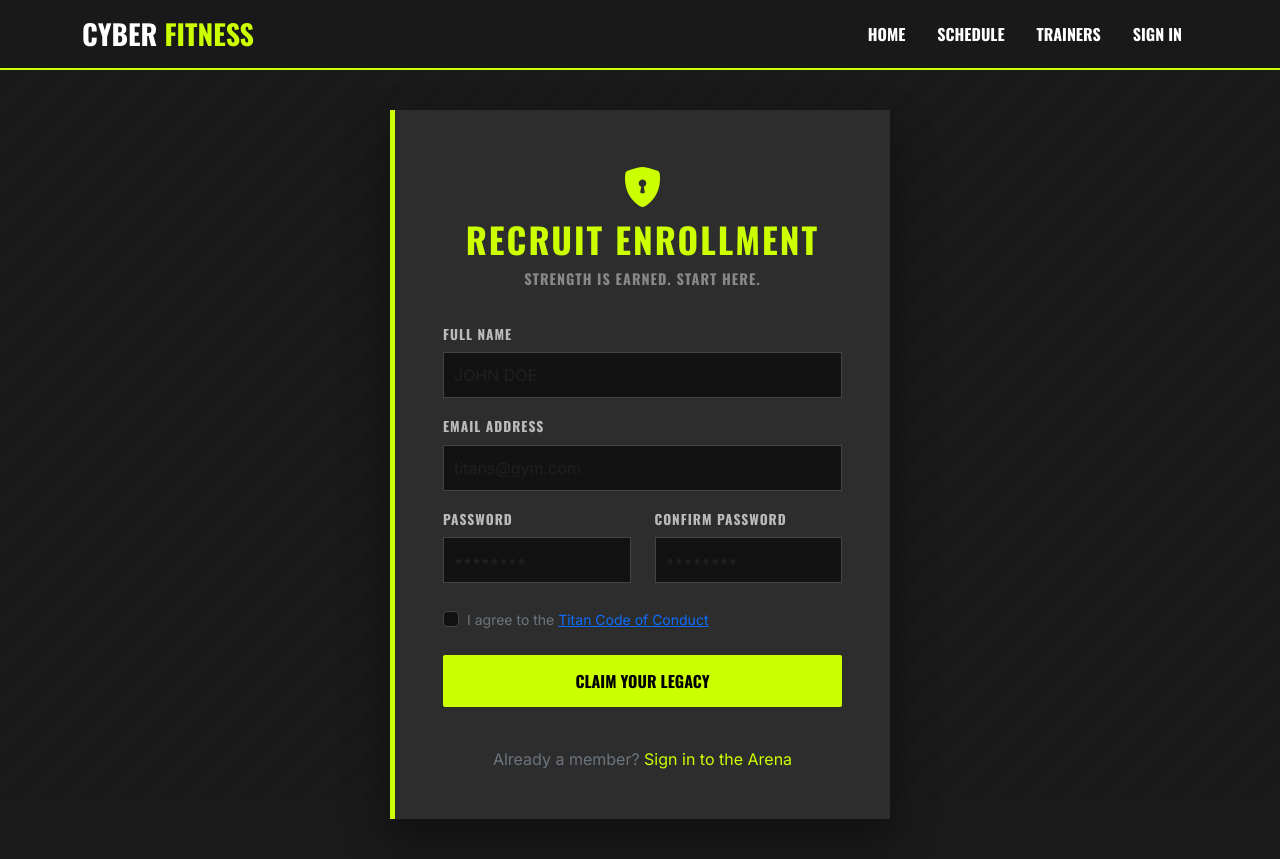
After one commit to nidqija/Gym-Booking-Application, a FastAPI app: template Template/signup.html in a window 1280 px wide. The commit adds this page. Run offline with FastAPI, Linux system fonts and the light colour scheme; the template is opened without the code that fills it, so the values that code supplies are empty; some libraries are stand-ins or nearby versions.

Commit message:
added sign in and sign up page

```diff
--- a/Template/component/navbar.html
+++ b/Template/component/navbar.html
@@ -10,8 +10,10 @@
             </button>
             <div class="collapse navbar-collapse" id="navbarNav">
                 <ul class="navbar-nav ms-auto align-items-center">
+                    <li class="nav-item"><a class="nav-link px-3" href="/" >Home</a></li>
                     <li class="nav-item"><a class="nav-link px-3" href="/schedule" >Schedule</a></li>
-                    <li class="nav-item"><a class="nav-link px-3" href="#">Trainers</a></li>
+                    <li class="nav-item"><a class="nav-link px-3" href="/trainers" >Trainers</a></li>
+                    <li class="nav-item"><a class="nav-link px-3" href="/sign-in" >Sign In</a></li>
                 </ul>
             </div>
         </div>
--- /dev/null
+++ b/Template/signup.html
@@ -0,0 +1,202 @@
+<!DOCTYPE html>
+<html lang="en">
+<head>
+    <meta charset="UTF-8">
+    <meta name="viewport" content="width=device-width, initial-scale=1.0">
+    <title>Join the Ranks | Titan Gym</title>
+
+    <link href="https://fonts.googleapis.com/css2?family=Oswald:wght@700&family=Inter:wght@400;700&display=swap" rel="stylesheet">
+    <link href="https://cdn.jsdelivr.net/npm/bootstrap@5.3.2/dist/css/bootstrap.min.css" rel="stylesheet">
+    <link rel="stylesheet" href="https://cdn.jsdelivr.net/npm/bootstrap-icons@1.11.2/font/bootstrap-icons.min.css">
+    <script src="https://unpkg.com/htmx.org@1.9.10"></script>
+
+    <style>
+        :root {
+            --onyx: #1A1A1A;
+            --lime: #CCFF00;
+            --concrete: #2D2D2D;
+            --dark-gray: #121212;
+            --steel: #444444;
+        }
+
+        body {
+            background-color: var(--onyx);
+            color: #ffffff;
+            font-family: 'Inter', sans-serif;
+            min-height: 100vh;
+            margin: 0;
+            display: flex;
+            flex-direction: column;
+        }
+
+        /* Navbar Styling */
+        .navbar {
+            background-color: rgba(26, 26, 26, 0.95) !important;
+            border-bottom: 2px solid var(--lime);
+            width: 100%;
+            z-index: 1050;
+        }
+
+        .nav-link {
+            font-family: 'Oswald', sans-serif;
+            text-transform: uppercase;
+            color: white !important;
+        }
+
+        /* Industrial Background Texture */
+        .bg-industrial {
+            background: linear-gradient(135deg, #1a1a1a 25%, #222 25%, #222 50%, #1a1a1a 50%, #1a1a1a 75%, #222 75%, #222 100%);
+            background-size: 40px 40px;
+            opacity: 0.05;
+            position: fixed;
+            top: 0; left: 0; width: 100%; height: 100%;
+            z-index: -1;
+        }
+
+        /* Main Wrapper */
+        .main-wrapper {
+            flex-grow: 1;
+            display: flex;
+            align-items: center;
+            justify-content: center;
+            padding: 40px 20px; /* More padding for longer form */
+        }
+
+        .signup-card {
+            background-color: var(--concrete);
+            border-left: 5px solid var(--lime);
+            width: 100%;
+            max-width: 500px;
+            padding: 3rem;
+            box-shadow: 0 20px 40px rgba(0,0,0,0.4);
+            position: relative;
+            z-index: 1;
+        }
+
+        h2 {
+            font-family: 'Oswald', sans-serif;
+            text-transform: uppercase;
+            color: var(--lime);
+            letter-spacing: 2px;
+            font-size: 2.2rem;
+            margin-bottom: 0.5rem;
+        }
+
+        .subtitle {
+            font-family: 'Oswald', sans-serif;
+            text-transform: uppercase;
+            font-size: 0.9rem;
+            color: #888;
+            letter-spacing: 1px;
+            margin-bottom: 2rem;
+        }
+
+        .form-label {
+            font-family: 'Oswald', sans-serif;
+            text-transform: uppercase;
+            font-size: 0.85rem;
+            letter-spacing: 1px;
+            color: #bbb;
+        }
+
+        .form-control {
+            background-color: var(--dark-gray);
+            border: 1px solid #444;
+            color: white;
+            border-radius: 0;
+            padding: 10px;
+        }
+
+        .form-control:focus {
+            background-color: var(--dark-gray);
+            border-color: var(--lime);
+            color: white;
+            box-shadow: none;
+        }
+
+        .btn-lime {
+            background-color: var(--lime);
+            color: black;
+            font-weight: 800;
+            border-radius: 2px;
+            border: none;
+            text-transform: uppercase;
+            padding: 14px;
+            font-family: 'Oswald', sans-serif;
+            transition: all 0.3s ease;
+        }
+
+        .btn-lime:hover {
+            background-color: #b3df00;
+            transform: translateY(-2px);
+        }
+
+        .auth-footer a {
+            color: var(--lime);
+            text-decoration: none;
+        }
+
+        .htmx-indicator { display: none; }
+        .htmx-request .htmx-indicator { display: inline-block; }
+    </style>
+</head>
+<body>
+
+    <div class="bg-industrial"></div>
+
+    {% include 'component/navbar.html' %}
+
+    <div class="main-wrapper">
+        <div class="signup-card">
+            <div class="text-center mb-4">
+                <i class="bi bi-shield-lock-fill fs-1" style="color: var(--lime);"></i>
+                <h2>Recruit Enrollment</h2>
+                <div class="subtitle">Strength is earned. Start here.</div>
+            </div>
+
+            <form hx-post="/auth/signup" hx-target="#signup-message" hx-indicator="#loader">
+                <div class="mb-3">
+                    <label for="fullname" class="form-label">Full Name</label>
+                    <input type="text" class="form-control" id="fullname" name="fullname" placeholder="JOHN DOE" required>
+                </div>
+
+                <div class="mb-3">
+                    <label for="email" class="form-label">Email Address</label>
+                    <input type="email" class="form-control" id="email" name="email" placeholder="titans@gym.com" required>
+                </div>
+
+                <div class="row mb-4">
+                    <div class="col-md-6 mb-3 mb-md-0">
+                        <label for="password" class="form-label">Password</label>
+                        <input type="password" class="form-control" id="password" name="password" placeholder="••••••••" required>
+                    </div>
+                    <div class="col-md-6">
+                        <label for="confirm_password" class="form-label">Confirm Password</label>
+                        <input type="password" class="form-control" id="confirm_password" name="confirm_password" placeholder="••••••••" required>
+                    </div>
+                </div>
+
+                <div class="mb-4 form-check">
+                    <input type="checkbox" class="form-check-input" id="terms" required style="background-color: var(--dark-gray); border-color: var(--steel);">
+                    <label class="form-check-label small text-secondary" for="terms">
+                        I agree to the <a href="/terms" class="text-lime">Titan Code of Conduct</a>
+                    </label>
+                </div>
+
+                <button type="submit" class="btn btn-lime w-100 mb-3">
+                    <span id="btn-text">Claim Your Legacy</span>
+                    <span id="loader" class="spinner-border spinner-border-sm htmx-indicator ms-2" role="status"></span>
+                </button>
+
+                <div id="signup-message" class="text-center"></div>
+            </form>
+
+            <div class="auth-footer text-center mt-4">
+                <p class="text-secondary mb-0">Already a member? <a href="/sign-in">Sign in to the Arena</a></p>
+            </div>
+        </div>
+    </div>
+
+    <script src="https://cdn.jsdelivr.net/npm/bootstrap@5.3.2/dist/js/bootstrap.bundle.min.js"></script>
+</body>
+</html>
```
Also changed, not shown: Template/signin.html (added, +176 -0 lines), View/pageFactory.py (+46 -10 lines), View/users.py (+16 -3 lines).
